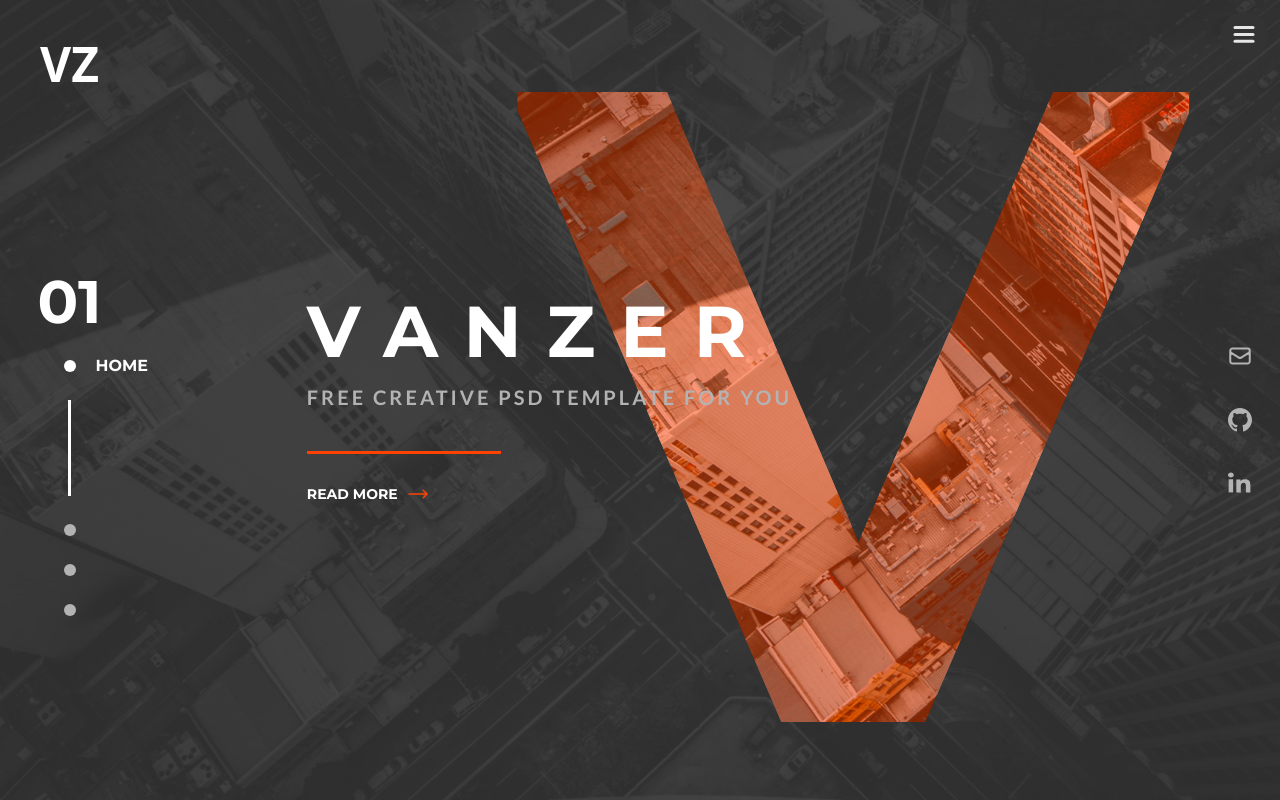
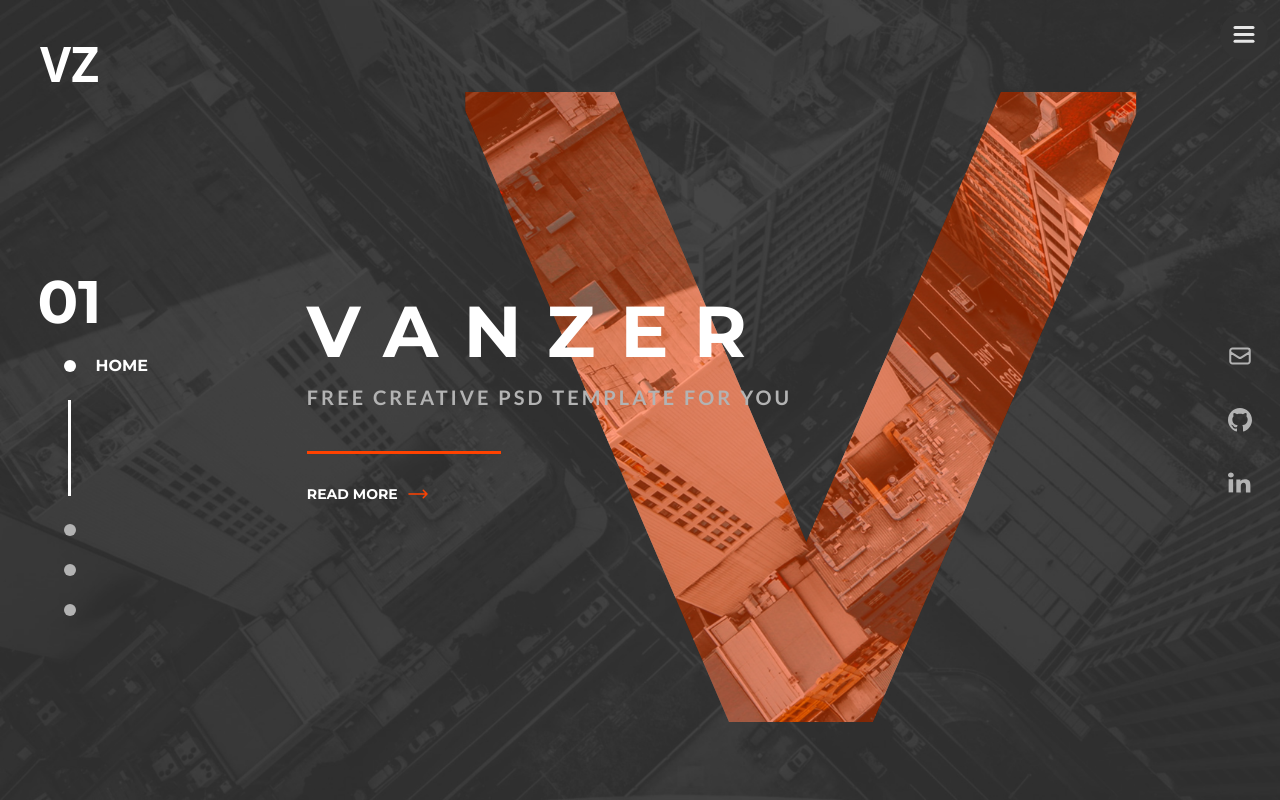
Before and after one commit to ojedacristian/personal-portfolio, a Next.js app: page / in a window 1280 px wide. Built offline with nearby package versions, Linux system fonts and the light colour scheme.

Commit message:
test page transitions

```diff
--- a/components/MobileMenu.tsx
+++ b/components/MobileMenu.tsx
@@ -63,7 +63,7 @@
         <motion.nav
         initial={false}
         animate={isOpen ? 'open' : 'closed'}
-        exit='closed'
+        // exit='closed'
         className='absolute right-0 top-0 text-white'>
 
           <motion.div
--- a/components/NavbarMenu.tsx
+++ b/components/NavbarMenu.tsx
@@ -51,7 +51,7 @@
                     <>
                       <motion.p layoutId='number' key={link.id} className='text-4xl sm:text-6xl'>0{link.id}</motion.p>
                       <motion.div layoutId='bullet' className={`flex h-3 w-3 items-center rounded-lg ${dark ? 'bg-brand-darkGray' : 'bg-white'}`}>
-                        <motion.p layoutId='label' className='ml-8 uppercase'>{link.label}</motion.p>
+                        <motion.p className='ml-8 uppercase'>{link.label}</motion.p>
                       </motion.div>
                       <motion.div layoutId='line' className={`h-24 w-[3px] ${dark ? 'bg-brand-darkGray' : 'bg-white'}`} />
                     </>
--- a/pages/_app.tsx
+++ b/pages/_app.tsx
@@ -4,18 +4,23 @@
 import { useRouter } from 'next/router'
 
 export default function App ({ Component, pageProps }: AppProps): React.ReactElement {
-  // const router = useRouter()
+  const router = useRouter()
   return (
-    <AnimatePresence mode='wait'>
-      {/* <motion.div
-        key={router.route}
-        initial={{ opacity: 0, x: 0 }}
-        animate={{ opacity: 1, x: 0 }}
-        exit={{ opacity: 0, x: 0 }}
-        className=''
-      > */}
-        <Component {...pageProps} />
-      {/* </motion.div> */}
-    </AnimatePresence>
+        <AnimatePresence mode='wait'>
+          <Component key={router.pathname} {...pageProps} />
+        </AnimatePresence>
+
   )
 }
+
+// <AnimatePresence mode='wait' initial={false}>
+// {/* <motion.div
+//   key={router.route}
+//   initial={{ opacity: 0, x: 0 }}
+//   animate={{ opacity: 1, x: 0 }}
+//   exit={{ opacity: 0, x: 0 }}
+//   className=''
+// > */}
+//   <Component key={router.pathname} {...pageProps} />
+// {/* </motion.div> */}
+// </AnimatePresence>
--- a/pages/about/index.tsx
+++ b/pages/about/index.tsx
@@ -1,9 +1,23 @@
 import { Layout } from '@/components/Layout'
 import { type NextPage } from 'next'
+import { easeOut, motion } from 'framer-motion'
 
 const AboutPage: NextPage = () => {
   return (
     <Layout dark>
+      <motion.div
+      className='mx-auto flex h-full sm:px-8'
+      // initial={{ opacity: 0 }}
+      // animate={{ opacity: 1 }}
+      // exit={{ opacity: 0 }}
+      initial={{ y: '100%' }}
+      animate={{ y: '0%' }}
+      exit={{ opacity: 1 }}
+      transition={{
+        duration: 0.4,
+        ease: 'easeOut'
+      }}
+      >
       <section
       className='container flex min-h-screen flex-col items-center justify-around pt-20'>
         <h1 className='text-center font-montserrat text-5xl font-bold uppercase tracking-widest sm:text-6xl md:text-7xl md:tracking-[0.2em]'>
@@ -21,6 +35,7 @@
       <div className='absolute right-0 top-16 -z-50 h-1/2 overflow-hidden font-montserrat text-[250px] font-bold  leading-none tracking-widest text-brand-lightGray opacity-20'>
         AB
       </div>
+      </motion.div>
     </Layout>
   )
 }
--- a/pages/index.tsx
+++ b/pages/index.tsx
@@ -1,11 +1,26 @@
 import { type NextPage } from 'next'
 import { ArrowRight } from '../components/icons'
 import { Layout } from '@/components/Layout'
+import { motion } from 'framer-motion'
 
 const HomePage: NextPage = () => {
   return (
     <Layout bg="bg-[url('/homebg2.jpg')] bg-cover bg-no-repeat h-screen overflow-hidden" >
       {/* BACKGROUND */}
+      <motion.div
+      className='mx-auto flex h-full sm:px-8'
+      // initial={{ opacity: 0 }}
+      // animate={{ opacity: 1 }}
+      // exit={{ opacity: 0 }}
+      initial={{ y: '100%' }}
+      animate={{ y: '0%' }}
+      exit={{ opacity: 1 }}
+      transition={{
+        duration: 0.4,
+        ease: 'easeOut'
+      }}
+      >
+
       <div className='absolute left-2/3 top-1/2 z-10 flex h-full -translate-x-1/2 -translate-y-1/2 items-center overflow-hidden font-bold leading-[0]' id='mask'>
         <h1 className='font-montserrat text-[900px]'>V</h1>
       </div>
@@ -13,7 +28,8 @@
         <h1 className='font-montserrat'>V</h1>
       </div>
       {/* BACKGROUND END */}
-      <section className='container relative z-30 flex items-center justify-center'>
+      <section
+      className='container relative z-30 flex items-center justify-center'>
         <div className='md:mr-40 lg:mr-60'>
           <h1 className='font-montserrat text-6xl font-bold uppercase tracking-widest md:text-7xl md:tracking-[.35em]'>Vanzer</h1>
           <h2 className='my-4 font-lato text-xl font-bold uppercase tracking-[0.15em] text-brand-lightGray md:text-brand-gray'>Free creative psd template for you</h2>
@@ -26,6 +42,8 @@
           </div>
         </div>
       </section>
+      </motion.div>
+
     </Layout>
   )
 }
--- a/pages/portfolio/index.tsx
+++ b/pages/portfolio/index.tsx
@@ -1,10 +1,24 @@
 import { Layout } from '@/components/Layout'
 import { type NextPage } from 'next'
 import { GithubIcon, ArrowRight } from '../../components/icons'
+import { motion } from 'framer-motion'
 
 const PortfolioPage: NextPage = () => {
   return (
     <Layout bg="bg-[url('/square2.svg')]">
+      <motion.div
+      className='mx-auto flex h-full sm:px-8'
+      // initial={{ opacity: 0 }}
+      // animate={{ opacity: 1 }}
+      // exit={{ opacity: 0 }}
+      initial={{ y: '100%' }}
+      animate={{ y: '0%' }}
+      exit={{ opacity: 1 }}
+      transition={{
+        duration: 0.4,
+        ease: 'easeOut'
+      }}
+      >
       <div className='container pt-20 sm:px-12 xl:px-16'>
         <h1 className='inline-block border-b-4 border-brand-orange pb-4 font-montserrat text-5xl font-bold uppercase tracking-widest'>Portfolio</h1>
 
@@ -85,6 +99,7 @@
         </div>
 
       </div>
+      </motion.div>
 
     </Layout>
   )
```
